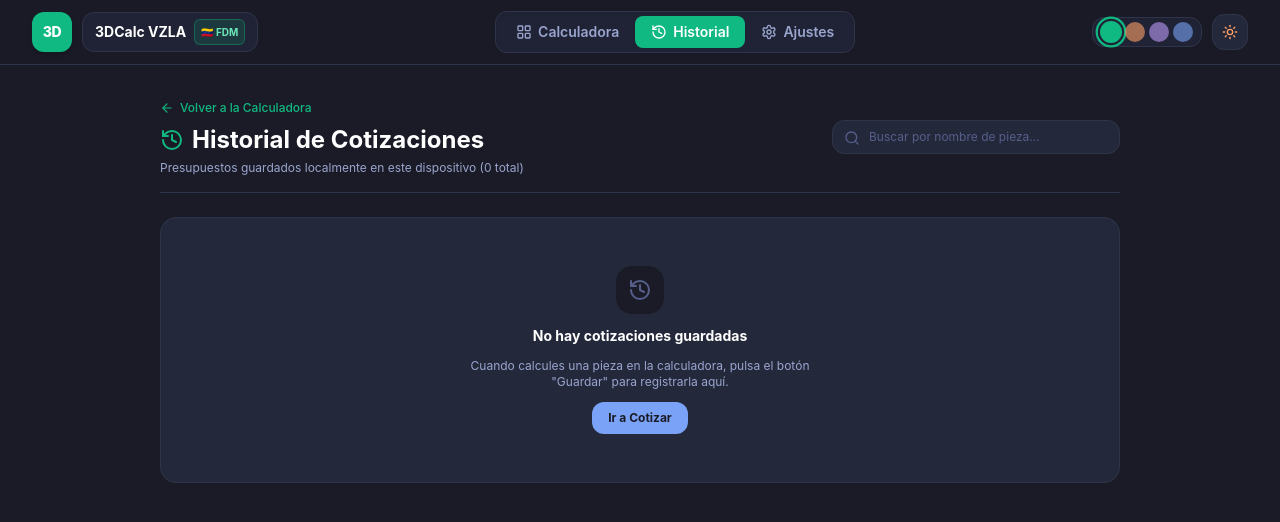
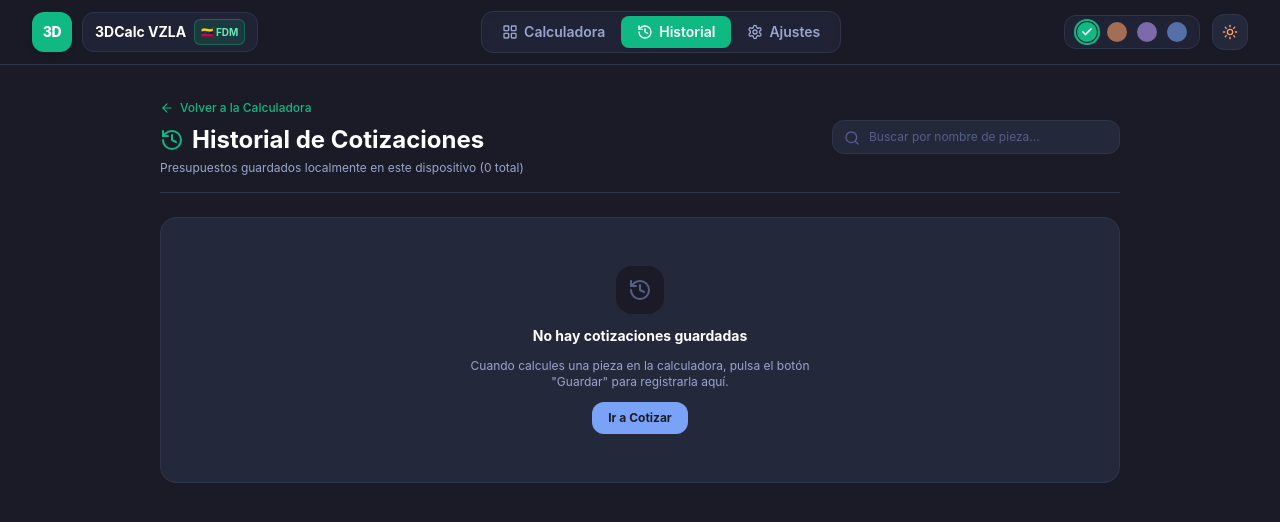
Before and after one commit to christianmed/3DPSys, a Next.js app: page /history in a window 1280 px wide. Shown: the top 522 px of the page. Built offline with nearby package versions, Linux system fonts and the light colour scheme.

Commit message:
fix(whatsapp): corregir emojis compatibles con whatsapp y espaciado de selector de acentos

```diff
--- a/src/components/export/WhatsAppExportModal.tsx
+++ b/src/components/export/WhatsAppExportModal.tsx
@@ -47,8 +47,8 @@ export function WhatsAppExportModal({
     const encodedText = encodeURIComponent(formattedMessage);
     const cleanNumber = clientPhone.replace(/\D/g, "");
     const url = cleanNumber
-      ? `https://wa.me/${cleanNumber}?text=${encodedText}`
-      : `https://wa.me/?text=${encodedText}`;
+      ? `https://api.whatsapp.com/send?phone=${cleanNumber}&text=${encodedText}`
+      : `https://api.whatsapp.com/send?text=${encodedText}`;
 
     window.open(url, "_blank");
   };
--- a/src/components/layout/Header.tsx
+++ b/src/components/layout/Header.tsx
@@ -3,7 +3,7 @@
 import React from "react";
 import Link from "next/link";
 import { usePathname } from "next/navigation";
-import { History, Settings, Moon, Sun, LayoutGrid } from "lucide-react";
+import { History, Settings, Moon, Sun, LayoutGrid, Check } from "lucide-react";
 import { useTheme, ACCENT_COLORS } from "@/context/ThemeContext";
 
 interface HeaderProps {
@@ -81,11 +81,11 @@ export function Header({ darkMode: propDarkMode, onToggleTheme: propToggleTheme
         </nav>
 
         {/* LADO DERECHO: Selector de Paleta de Acentos + Toggle Modo Oscuro/Claro */}
-        <div className="flex items-center gap-2 sm:gap-2.5">
-          {/* Selector de color de acento rápido */}
+        <div className="flex items-center gap-2 sm:gap-3">
+          {/* Selector de color de acento con espaciado generoso y checkmark interior */}
           <div
-            className="flex items-center gap-1 rounded-xl bg-slate-100 dark:bg-[#1f2335] p-1 px-1.5 sm:px-2 border border-slate-200 dark:border-[#2f3549] shadow-inner"
-            title="Seleccionar color de acento"
+            className="flex items-center gap-2 sm:gap-2.5 rounded-xl bg-slate-100 dark:bg-[#1f2335] p-1.5 px-2.5 sm:px-3 border border-slate-200 dark:border-[#2f3549] shadow-inner"
+            title="Seleccionar color de acento de la aplicación"
           >
             {ACCENT_COLORS.map((col) => {
               const isSelected = theme.accentColor === col.id;
@@ -97,13 +97,17 @@ export function Header({ darkMode: propDarkMode, onToggleTheme: propToggleTheme
                   onClick={() => theme.setAccentColor(col.id)}
                   aria-label={col.name}
                   title={`${col.name}${isSelected ? " (Activo)" : ""}`}
-                  className={`h-4 w-4 sm:h-5 sm:w-5 rounded-full transition-all duration-150 flex items-center justify-center ${
+                  className={`h-5 w-5 sm:h-5 sm:w-5 rounded-full transition-all duration-150 flex items-center justify-center relative ${
                     isSelected
-                      ? "ring-2 ring-offset-2 ring-accent dark:ring-offset-[#1f2335] scale-110 shadow-sm"
-                      : "opacity-60 hover:opacity-100 hover:scale-110"
+                      ? "ring-2 ring-accent ring-offset-1 dark:ring-offset-[#1f2335] shadow-xs"
+                      : "opacity-60 hover:opacity-100 hover:scale-105"
                   }`}
                   style={{ backgroundColor: bgHex }}
-                />
+                >
+                  {isSelected && (
+                    <Check className="h-3 w-3 text-white stroke-[3.5] drop-shadow-xs" />
+                  )}
+                </button>
               );
             })}
           </div>
--- a/src/lib/export/whatsappFormatter.ts
+++ b/src/lib/export/whatsappFormatter.ts
@@ -8,15 +8,15 @@ export interface WhatsAppMessageOptions {
 }
 
 /**
- * Genera un mensaje formateado con estilo visual y emojis listo para enviar por WhatsApp
+ * Genera un mensaje formateado con estilo visual y emojis universales compatible al 100% con WhatsApp Web y Móvil
  */
 export function formatWhatsAppQuoteMessage(options: WhatsAppMessageOptions): string {
   const { quote, paymentMethods, businessName = "Taller 3D", leadTimeDays = "2 a 3 días hábiles" } = options;
 
   const lines: string[] = [];
 
-  // Encabezado
-  lines.push(`🖨️ *PRESUPUESTO DE IMPRESIÓN 3D*`);
+  // Encabezado usando emoji universal 📋 (U+1F4CB)
+  lines.push(`📋 *PRESUPUESTO DE IMPRESIÓN 3D*`);
   lines.push(`*${businessName}*`);
   lines.push(`📅 _Fecha: ${new Date(quote.created_at).toLocaleDateString("es-VE")}_`);
   lines.push(``);
@@ -35,7 +35,7 @@ export function formatWhatsAppQuoteMessage(options: WhatsAppMessageOptions): str
   lines.push(``);
 
   // Inversión / Precios
-  lines.push(`💰 *Total a Invertir:*`);
+  lines.push(`💵 *Total a Invertir:*`);
   lines.push(`• *En Divisas:* *$${quote.final_price_usd.toFixed(2)} USD*`);
   lines.push(
     `• *En Bolívares:* *${quote.final_price_ves.toLocaleString("es-VE", {
@@ -52,19 +52,19 @@ export function formatWhatsAppQuoteMessage(options: WhatsAppMessageOptions): str
 
     if (paymentMethods.pago_movil?.enabled) {
       activePayments.push(
-        `💳 *Pago Móvil:*\n   Banco: ${paymentMethods.pago_movil.bank}\n   Teléfono: ${paymentMethods.pago_movil.phone}\n   C.I./RIF: ${paymentMethods.pago_movil.id_number}\n   Titular: ${paymentMethods.pago_movil.account_holder}`
+        `📱 *Pago Móvil:*\n   Banco: ${paymentMethods.pago_movil.bank}\n   Teléfono: ${paymentMethods.pago_movil.phone}\n   C.I./RIF: ${paymentMethods.pago_movil.id_number}\n   Titular: ${paymentMethods.pago_movil.account_holder}`
       );
     }
 
     if (paymentMethods.zelle?.enabled) {
       activePayments.push(
-        `💵 *Zelle:*\n   Correo: ${paymentMethods.zelle.email}\n   Titular: ${paymentMethods.zelle.account_holder}`
+        `🏦 *Zelle:*\n   Correo: ${paymentMethods.zelle.email}\n   Titular: ${paymentMethods.zelle.account_holder}`
       );
     }
 
     if (paymentMethods.binance?.enabled) {
       activePayments.push(
-        `🪙 *Binance Pay (USDT):*\n   Pay ID: ${paymentMethods.binance.pay_id}${
+        `⚡ *Binance Pay (USDT):*\n   Pay ID: ${paymentMethods.binance.pay_id}${
           paymentMethods.binance.nickname ? ` (${paymentMethods.binance.nickname})` : ""
         }`
       );
@@ -75,13 +75,13 @@ export function formatWhatsAppQuoteMessage(options: WhatsAppMessageOptions): str
     }
 
     if (activePayments.length > 0) {
-      lines.push(`🏦 *Métodos de Pago Aceptados:*`);
+      lines.push(`💳 *Métodos de Pago Aceptados:*`);
       lines.push(activePayments.join("\n\n"));
       lines.push(``);
     }
   }
 
-  lines.push(`_Presupuesto válido por 48 horas. ¿Confirmamos para comenzar con la fabricación?_ 👍`);
+  lines.push(`_Presupuesto válido por 48 horas. ¿Confirmamos para comenzar con la fabricación?_ ✅`);
 
   return lines.join("\n");
 }
```
